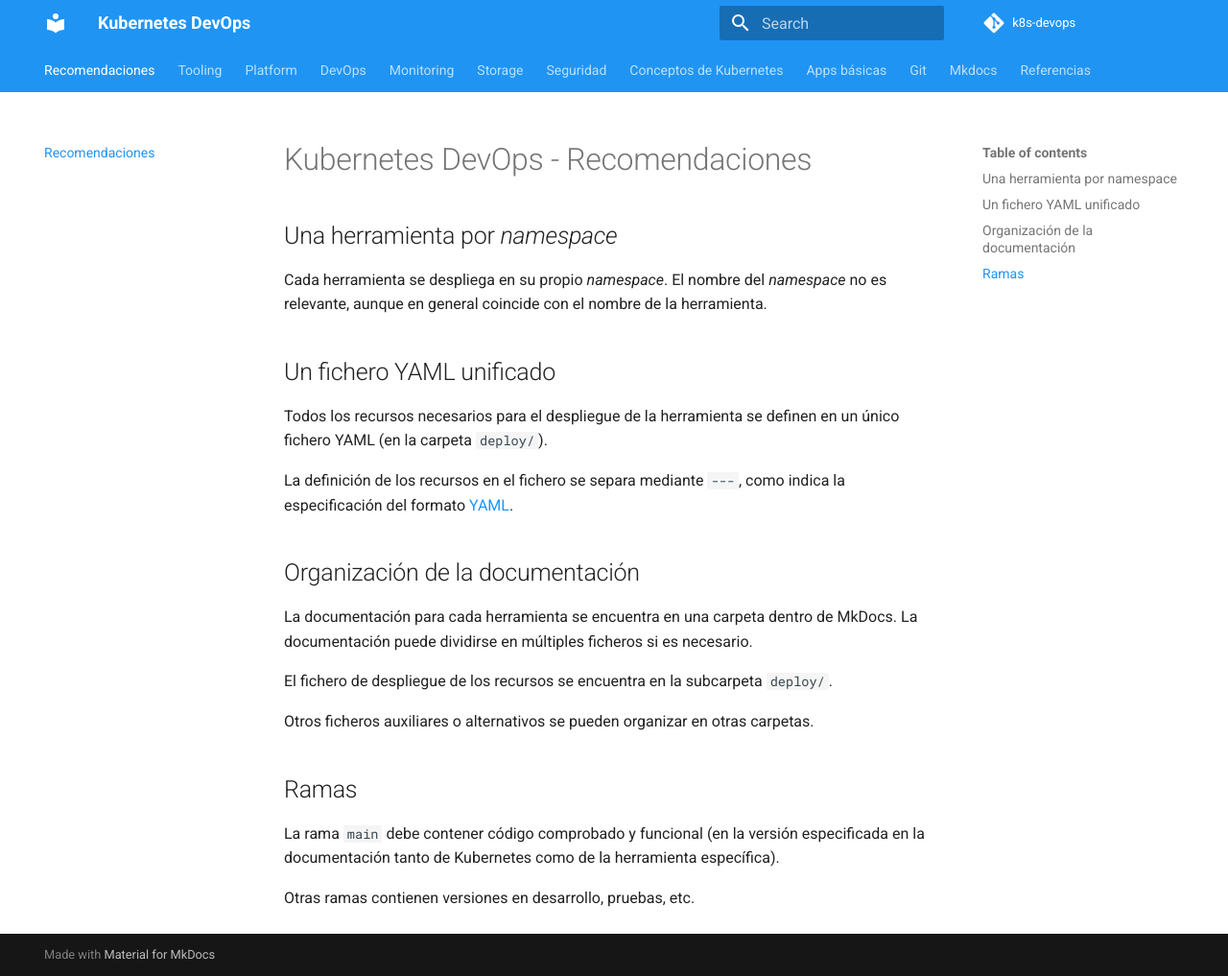
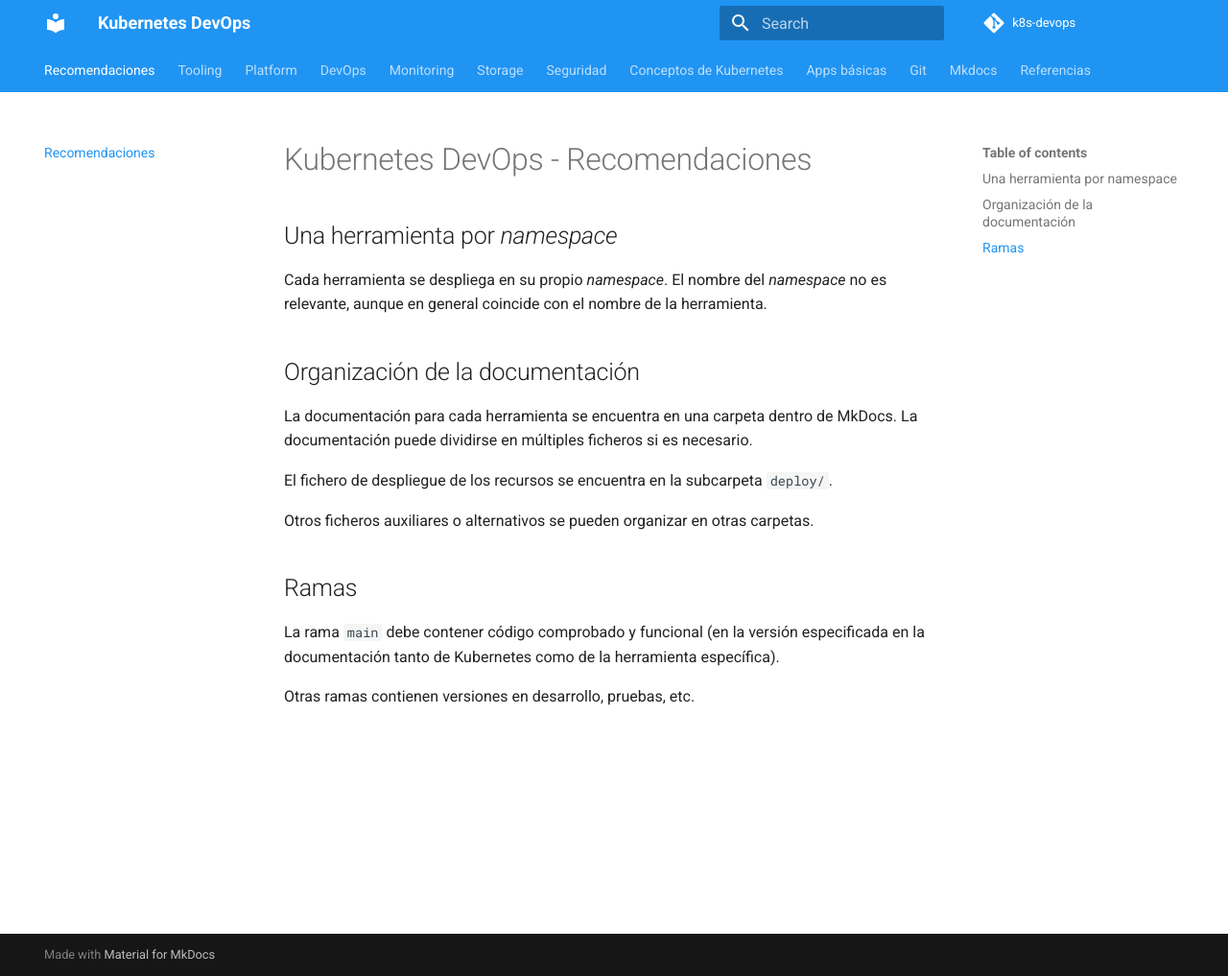
Before and after one commit to onthedock/k8s-devops, an MkDocs documentation site: the page built from docs/index.md, in a window 1280 px wide and 1017 px high. Shown: the whole window at 96% size. Built offline with MkDocs 1.6.1 and Material for MkDocs 9.7.7, drawn with Linux system fonts in a browser that asks for light colours; comment, search, counter and statistics services are not loaded.

Commit message:
Elimina recomendación de usar un único fichero YAML por herramienta
Aunque la recomendación es buena, he comprobado que me resulta más
cómodo tener ficheros individuales.

```diff
--- a/docs/index.md
+++ b/docs/index.md
@@ -4,12 +4,6 @@
 
 Cada herramienta se despliega en su propio *namespace*.
 El nombre del *namespace* no es relevante, aunque en general coincide con el nombre de la herramienta.
-
-## Un fichero YAML unificado
-
-Todos los recursos necesarios para el despliegue de la herramienta se definen en un único fichero YAML (en la carpeta `deploy/`).
-
-La definición de los recursos en el fichero se separa mediante `---`, como indica la especificación del formato [YAML](https://yaml.org/).
 
 ## Organización de la documentación
 
```
